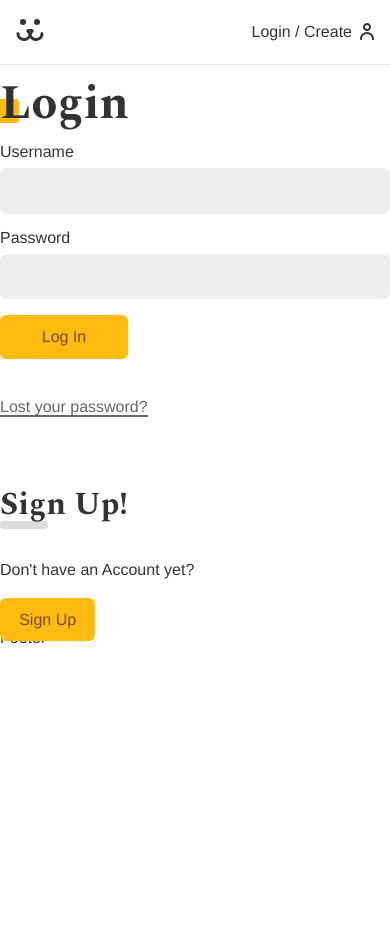
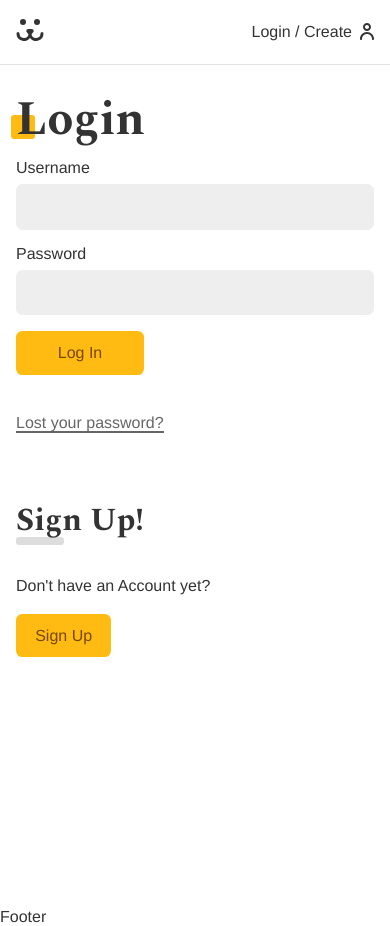
Before and after one commit to lauz1n/dogs-social, a React (Create React App) app: page /login in a window 390 px wide. Before the commit the page ends 844 px from the top, so only its background shows below. Built offline with nearby package versions, Linux system fonts and the light colour scheme.

Commit message:
login bg and sign up page

```diff
--- a/src/components/Login/Login.jsx
+++ b/src/components/Login/Login.jsx
@@ -2,13 +2,15 @@ import React, { useContext } from "react"
 import { Routes, Route, Navigate } from "react-router-dom"
 import { UserContext } from "../../UserContext"
 import { LoginForm, LoginCreate, LoginPwlost, LoginPwreset } from "./index"
+import styles from "./Login.module.css"
 
 const Login = () => {
   const { login } = useContext(UserContext)
 
   if (login === true) return <Navigate to="/account" />
   return (
-    <div>
+    <section className={styles.login}>
+      <div className={styles.forms}>
         <Routes>
           <Route path="/" element={<LoginForm />} />
           <Route path="create" element={<LoginCreate />} />
@@ -16,6 +18,7 @@ const Login = () => {
           <Route path="reset" element={<LoginPwreset />} />
         </Routes>
       </div>
+    </section>
   )
 }
 
--- a/src/components/Login/Login.module.css
+++ b/src/components/Login/Login.module.css
@@ -0,0 +1,30 @@
+.login {
+  display: grid;
+  grid-template-columns: 1fr 1fr;
+  min-height: 100vh;
+  gap: 2rem;
+}
+
+.login::before {
+  display: block;
+  content: '';
+  background: url('../../assets/login.jpg') no-repeat center center;
+  background-size: cover;
+}
+
+.forms {
+  max-width: 30rem;
+  padding: 1rem;
+}
+
+@media screen and (max-width: 40rem) {
+  .login{
+    grid-template-columns: 1fr;
+  }
+  .login::before {
+    display: none;
+  }
+  .forms {
+    max-width: 100%;
+  }
+}
--- a/src/components/Login/LoginCreate.jsx
+++ b/src/components/Login/LoginCreate.jsx
@@ -1,7 +1,24 @@
 import React from "react"
+import Input from "../FormComponents/Inputs/Input"
+import Button from "../FormComponents/Button/Button"
+import useForm from "../Hooks/useForm"
 
 const LoginCreate = () => {
-  return <div>LoginCreate</div>
+  const username = useForm()
+
+  function handleSubmit(event) {
+    event.preventDefault()
+  }
+
+  return (
+    <section className="animateLeft">
+      <h1 className="title">Create your account!</h1>
+      <form onSubmit={handleSubmit}>
+        <Input label="User" type="text" name="username" />
+        <Button>Sign Up</Button>
+      </form>
+    </section>
+  )
 }
 
 export default LoginCreate
```
Lines whose indentation alone changed are shown as unchanged.
